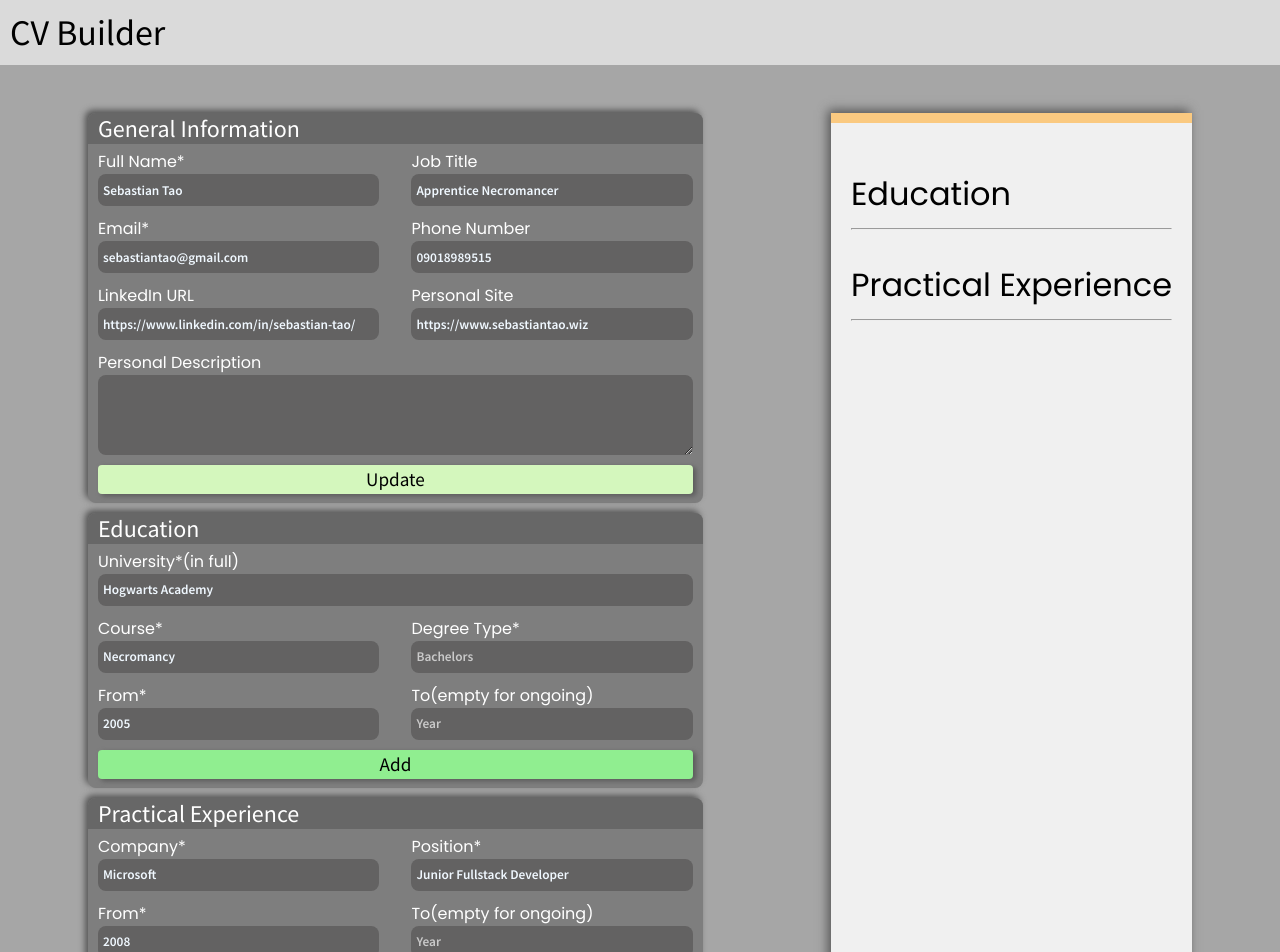
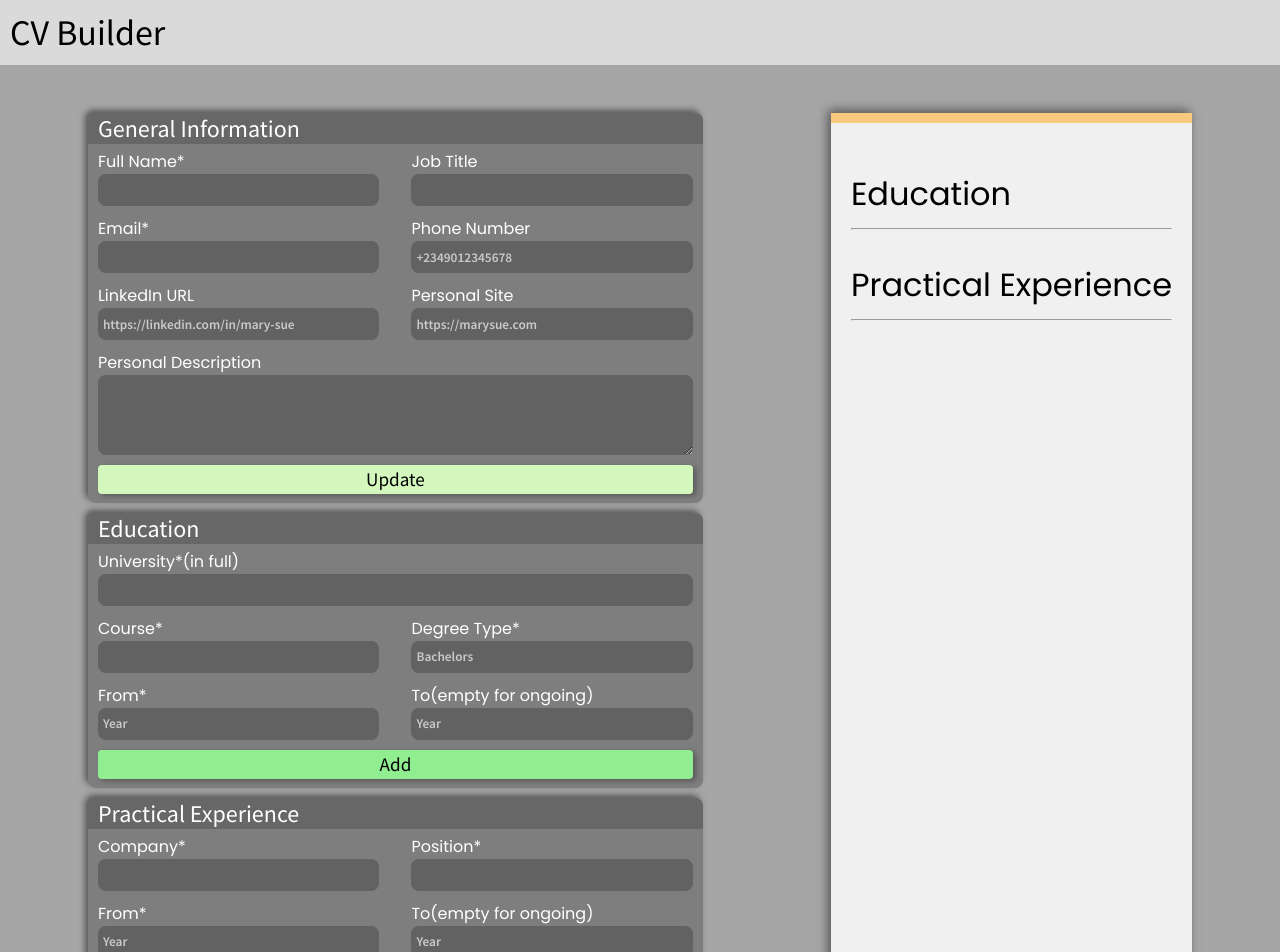
Before and after one commit to TruePadawan/Resume-Builder, a React (Create React App) app: page / in a window 1280 px wide. Shown: the top 952 px of the page. Built offline with nearby package versions, Linux system fonts and the light colour scheme.

Commit message:
remove default values from input fields

```diff
--- a/src/App.js
+++ b/src/App.js
@@ -267,12 +267,10 @@ class App extends React.Component {
                     label="Full Name*"
                     isRequired={true}
                     compRef={this.fullNameInputRef}
-                    value="Sebastian Tao"
                   />
                   <InputField
                     label="Job Title"
                     compRef={this.jobTitleInputRef}
-                    value="Apprentice Necromancer"
                   />
                 </div>
                 <div className="flex-row">
@@ -281,14 +279,12 @@ class App extends React.Component {
                     isRequired={true}
                     type={"email"}
                     compRef={this.emailInputRef}
-                    value="sebastiantao@gmail.com"
                   />
                   <InputField
                     label="Phone Number"
                     type={"tel"}
                     placeholder="+2349012345678"
                     compRef={this.phoneInputRef}
-                    value="09018989515"
                   />
                 </div>
                 <div className="flex-row">
@@ -297,14 +293,12 @@ class App extends React.Component {
                     type={"url"}
                     placeholder="https://linkedin.com/in/mary-sue"
                     compRef={this.linkedinInputRef}
-                    value="https://www.linkedin.com/in/sebastian-tao/"
                   />
                   <InputField
                     label="Personal Site"
                     type={"url"}
                     placeholder="https://marysue.com"
                     compRef={this.personalSiteInputRef}
-                    value="https://www.sebastiantao.wiz"
                   />
                 </div>
                 <TextArea
@@ -323,14 +317,12 @@ class App extends React.Component {
                   isRequired={true}
                   label="University*(in full)"
                   compRef={this.universityInputRef}
-                  value="Hogwarts Academy"
                 />
                 <div className="flex-row">
                   <InputField
                     isRequired={true}
                     label="Course*"
                     compRef={this.courseInputRef}
-                    value="Necromancy"
                   />
                   <InputField
                     isRequired={true}
@@ -347,7 +339,6 @@ class App extends React.Component {
                     label="From*"
                     placeholder="Year"
                     compRef={this.eduFromInputRef}
-                    value="2005"
                   />
                   <InputField
                     label="To(empty for ongoing)"
@@ -369,13 +360,11 @@ class App extends React.Component {
                     isRequired={true}
                     label="Company*"
                     compRef={this.companyInputRef}
-                    value="Microsoft"
                   />
                   <InputField
                     isRequired={true}
                     label="Position*"
                     compRef={this.positionInputRef}
-                    value="Junior Fullstack Developer"
                   />
                 </div>
                 <div className="flex-row">
@@ -384,7 +373,6 @@ class App extends React.Component {
                     label="From*"
                     placeholder="Year"
                     compRef={this.practicalFromInputRef}
-                    value="2008"
                   />
                   <InputField
                     label="To(empty for ongoing)"
```
